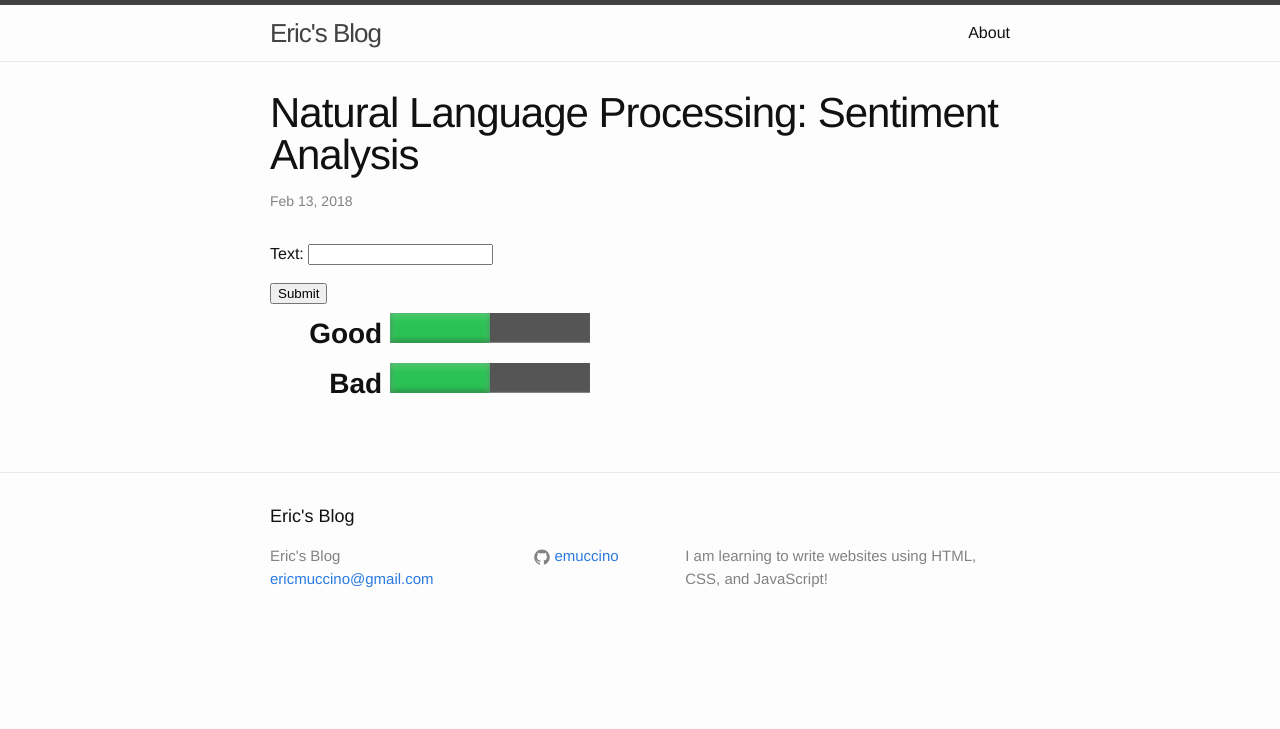
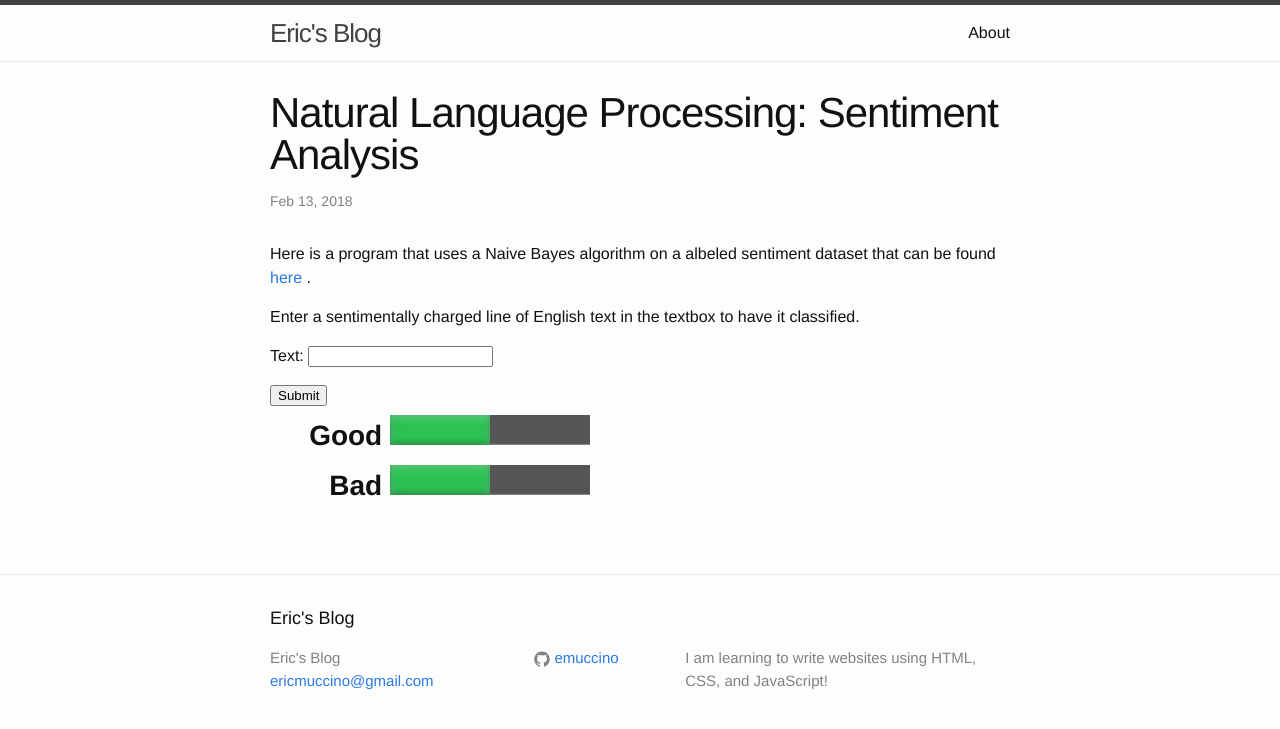
Before and after one commit to emuccino/emuccino.github.io, a Jekyll site: the page built from _posts/2018-02-13-sentiment-analysis.markdown, in a window 1280 px wide. Shown: the top 729 px of the page. Built offline with Jekyll 4.4.1, drawn with Linux system fonts in a browser that asks for light colours; nearby versions of some CDN libraries.

Commit message:
Update 2018-02-13-sentiment-analysis.markdown

```diff
--- a/_posts/2018-02-13-sentiment-analysis.markdown
+++ b/_posts/2018-02-13-sentiment-analysis.markdown
@@ -12,6 +12,8 @@ jsarr:
 
 <html>
     <body class = "post3">
+    <p>Here is a program that uses a Naive Bayes algorithm on a albeled sentiment dataset that can be found <a url="https://archive.ics.uci.edu/ml/datasets/Sentiment+Labelled+Sentences">here</a> .</p>
+    <p>Enter a sentimentally charged line of English text in the textbox to have it classified.</p>
         <div>
             <p>
             Text: <input type="text" id="input" rows="3" cols="80"/></p>
```
